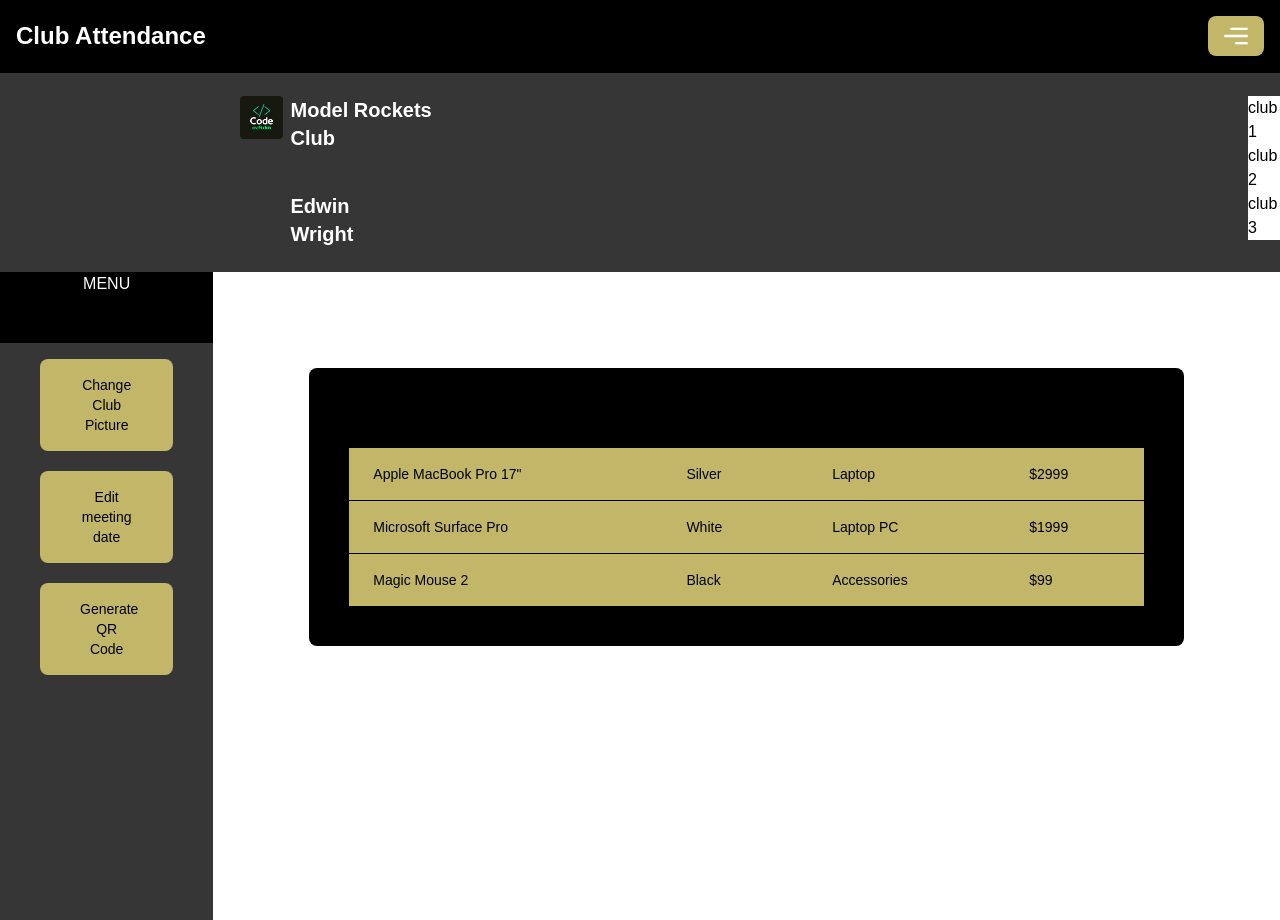
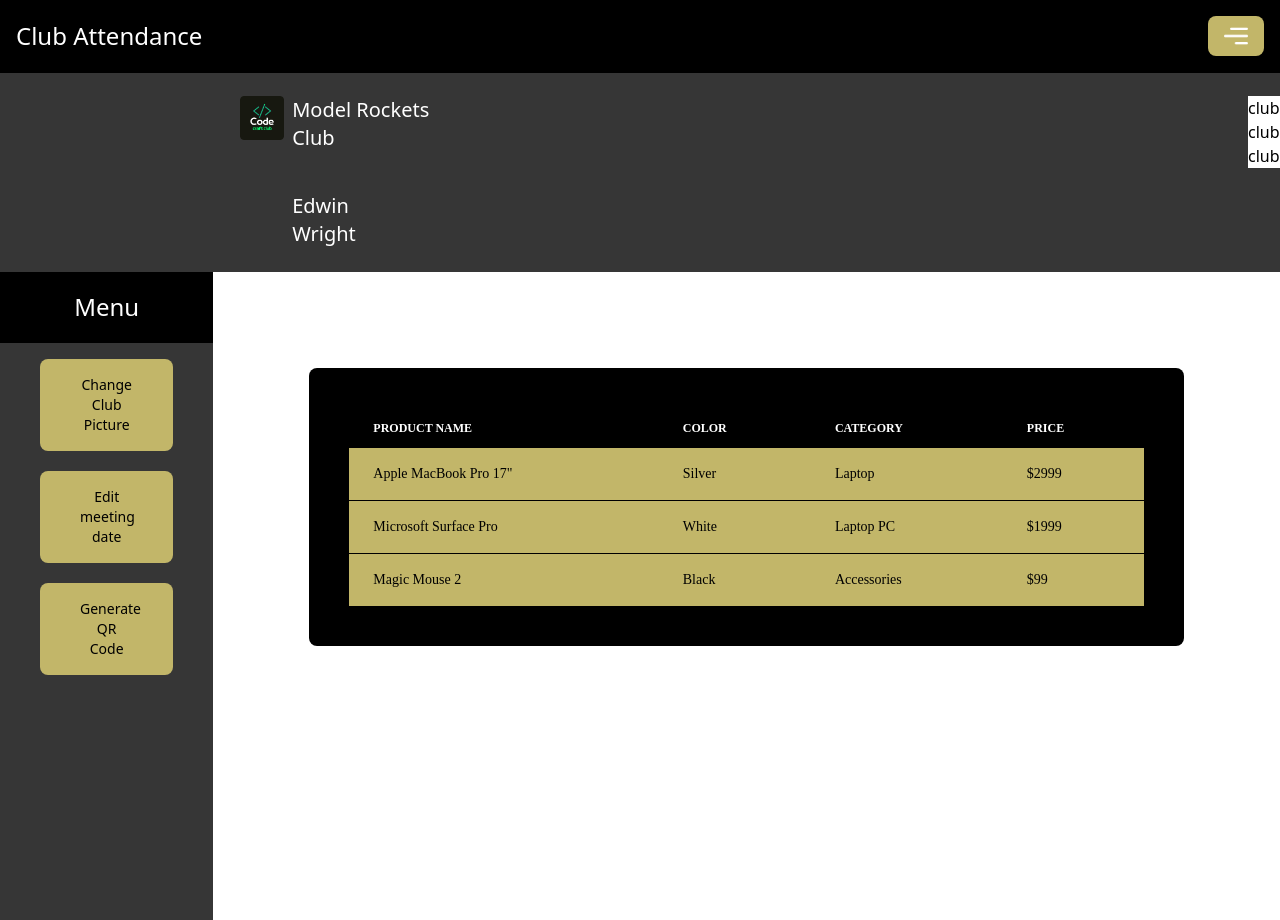
Before and after one commit to sitechtimes/club-attendance-frontend-v2, a Vue app: page /president in a window 1280 px wide. Built offline with nearby package versions, Linux system fonts and the light colour scheme; a web font is replaced by a local one.

Commit message:
asdwrfgf
afgbfrs

```diff
--- a/src/components/PresidentComponents/ClubCard.vue
+++ b/src/components/PresidentComponents/ClubCard.vue
@@ -1,8 +1,8 @@
 <template>
-  <div>
+  <div class="font-['sans']">
     <div class="bg-dark-gray w-full">
       <div
-        class="mx-60 text-white font-bold text-xl grid justify-items-center mt-10 grid-flow-col gap-2 w-1/6 py-6"
+        class="mx-60 text-white text-xl grid justify-items-center mt-10 grid-flow-col gap-2 w-1/6 py-6"
       >
         <img class="my-8 row-span-3" src="@/assets/testimg.png" alt="" />
         <a class="my-8 col-span-2"> Model Rockets Club</a>
@@ -10,9 +10,12 @@
       </div>
     </div>
   </div>
-  <div class="flex flex-row">
-    <div class="flex flex-col w-1/6 text-white bg-dark-gray h-[40.5rem]">
-      <a class="bg-black justify-center items-center h-20 text-center"> MENU </a>
+  <div class="flex flex-row font-['sans']">
+    <div class="flex flex-col w-1/6 text-white h-[40.5rem] bg-dark-gray m-0">
+      <div class="flex justify-center h-20 bg-black items-center text-2xl">
+        <h1>Menu</h1>
+      </div>
+
 
       <div class="flex flex-col px-10 bg-dark-gray363636 py-4 h-full">
         <button
--- a/src/components/PresidentComponents/PresidentNav.vue
+++ b/src/components/PresidentComponents/PresidentNav.vue
@@ -1,7 +1,7 @@
 <template>
-    <nav class="bg-black dark:bg-dark-gray-900 fixed w-full z-20 top-0 start-0 border-b border-gray-200 dark:border-gray-600">
+    <nav class="bg-black dark:bg-dark-gray-900 fixed w-full z-20 top-0 start-0 border-b border-gray-200 dark:border-gray-600 font-['sans']">
     <div class="max-w-screen-xl flex flex-wrap items-center justify-between mx-auto p-4">
-      <span class="self-center text-2xl font-semibold whitespace-nowrap text-white">Club Attendance
+      <span class="self-center text-2xl whitespace-nowrap text-white">Club Attendance
       </span>
       <!-- log out button -->
       <div class=" flex md:order-2 space-x-3 md:space-x-0 rtl:space-x-reverse">
@@ -18,7 +18,7 @@
             <!-- hamburger menu -->
             <div id="demo" class="mt-0">
               <Transition v-if="show" name="fade">
-                <div v-if="show" class="absolute round-lg h-auto w-10 bg-white m-10">
+                <div v-if="show" class="absolute round-lg h-auto w-20 bg-white m-10">
                 <ul>
                   <li class="hamburger-item hover:bg-sky-white">
                   club 1</li>
--- a/src/components/PresidentComponents/PresidentTable.vue
+++ b/src/components/PresidentComponents/PresidentTable.vue
@@ -1,8 +1,8 @@
 <template>
-<div class="p-10 bg-black h-auto rounded-lg">
+<div class="p-10 bg-black h-auto rounded-lg font-['Itim']">
     <div class="relative overflow-x-auto overflow-y:auto bg-black">
         <table class="w-full text-sm text-left rtl:text-right text-black">
-            <thead class="text-xs uppercase bg-black dark:text-gray">
+            <thead class="text-xs uppercase bg-black text-white">
                 <tr>
                     <th scope="col" class="px-6 py-3">
                         Product name
```
